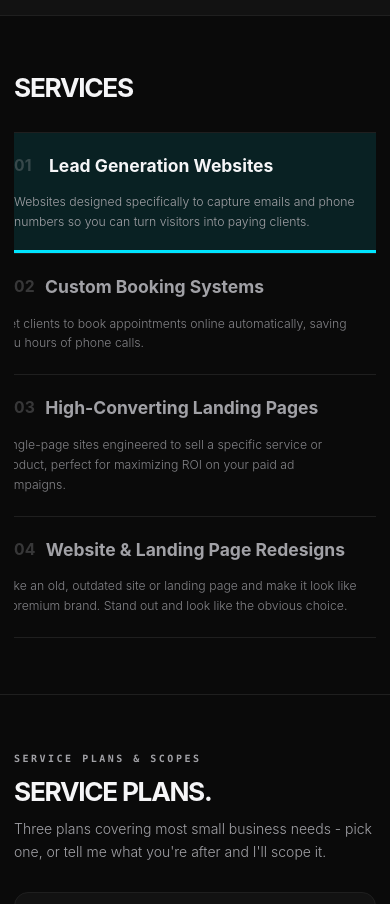
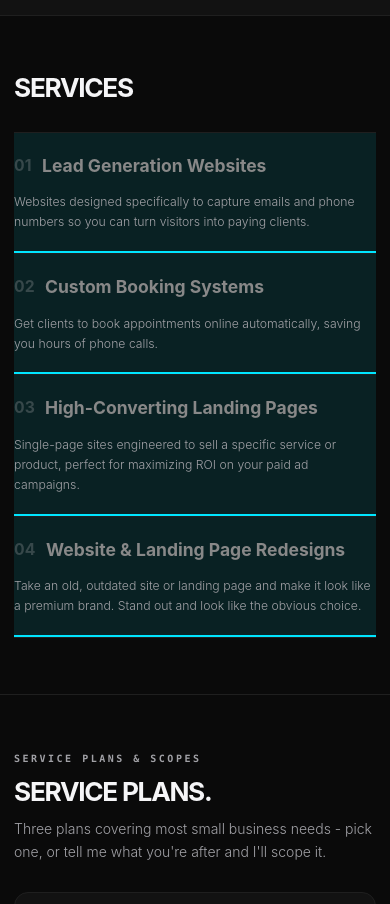
Before and after one commit to vasanthshettyy/AgenPort, a React (Vite) app: page / in a window 390 px wide. Shown: the part 4020-4924 px from the top of the page. Built offline with nearby package versions, Linux system fonts and the light colour scheme.

Commit message:
refactor(services): rewrite hover to pure GSAP left-to-right fill animation

```diff
--- a/src/components/ServicesSection.jsx
+++ b/src/components/ServicesSection.jsx
@@ -1,4 +1,4 @@
-import { useState, useEffect, useRef } from 'react';
+import { useEffect, useRef } from 'react';
 import { services } from '../data/services';
 import gsap from 'gsap';
 import { ScrollTrigger } from 'gsap/ScrollTrigger';
@@ -6,58 +6,161 @@ import { ScrollTrigger } from 'gsap/ScrollTrigger';
 gsap.registerPlugin(ScrollTrigger);
 
 const ServicesSection = () => {
-  const [active, setActive] = useState(0);
   const sectionRef = useRef(null);
-  const serviceItemsRef = useRef([]);
-  const [isMobile, setIsMobile] = useState(false);
+  const itemRefs = useRef([]);
+  const fillRefs = useRef([]);
+  const lineRefs = useRef([]);
+  const titleRefs = useRef([]);
+  const descRefs = useRef([]);
 
   useEffect(() => {
-    const checkMobile = () => setIsMobile(window.innerWidth < 1024);
-    checkMobile();
-    window.addEventListener('resize', checkMobile);
-    return () => window.removeEventListener('resize', checkMobile);
-  }, []);
+    const ctx = gsap.context(() => {
+      // ─── Scroll entrance animations ─────────────────────────────────
+      itemRefs.current.forEach((item) => {
+        if (!item) return;
+        gsap.fromTo(
+          item,
+          { opacity: 0, y: 40 },
+          {
+            opacity: 1,
+            y: 0,
+            duration: 1,
+            ease: 'power3.out',
+            scrollTrigger: {
+              trigger: item,
+              start: 'top 88%',
+            },
+          }
+        );
+      });
 
-  useEffect(() => {
-    if (!isMobile) return;
-
-    const ctx = gsap.context(() => {
-      serviceItemsRef.current.forEach((item, index) => {
+      // ─── Hover / touch: left-to-right fill ──────────────────────────
+      itemRefs.current.forEach((item, i) => {
         if (!item) return;
 
+        const fill  = fillRefs.current[i];
+        const line  = lineRefs.current[i];
+        const title = titleRefs.current[i];
+        const desc  = descRefs.current[i];
+
+        // Start state — fill hidden at scaleX 0 from left
+        gsap.set(fill, { scaleX: 0, transformOrigin: 'left center' });
+        gsap.set(line, { scaleX: 0, transformOrigin: 'left center' });
+
+        const enter = () => {
+          gsap.to(fill, {
+            scaleX: 1,
+            duration: 0.6,
+            ease: 'power2.out',
+          });
+          gsap.to(line, {
+            scaleX: 1,
+            duration: 0.5,
+            ease: 'power2.out',
+            delay: 0.05,
+          });
+          gsap.to(title, {
+            color: 'var(--color-content-primary, #fff)',
+            x: 8,
+            duration: 0.5,
+            ease: 'power2.out',
+          });
+          gsap.to(desc, {
+            opacity: 1,
+            x: 0,
+            duration: 0.5,
+            ease: 'power2.out',
+          });
+        };
+
+        const leave = () => {
+          gsap.to(fill, {
+            scaleX: 0,
+            duration: 0.5,
+            ease: 'power2.inOut',
+          });
+          gsap.to(line, {
+            scaleX: 0,
+            duration: 0.4,
+            ease: 'power2.inOut',
+          });
+          gsap.to(title, {
+            color: 'var(--color-content-secondary, #888)',
+            x: 0,
+            duration: 0.5,
+            ease: 'power2.inOut',
+          });
+          gsap.to(desc, {
+            opacity: 0,
+            x: -16,
+            duration: 0.4,
+            ease: 'power2.inOut',
+          });
+        };
+
+        item.addEventListener('mouseenter', enter);
+        item.addEventListener('mouseleave', leave);
+        item.addEventListener('touchstart', enter, { passive: true });
+
+        // Store cleanup refs
+        item._gsapEnter = enter;
+        item._gsapLeave = leave;
+      });
+
+      // ─── Mobile: scroll-based activation ────────────────────────────
+      itemRefs.current.forEach((item, i) => {
+        if (!item) return;
         ScrollTrigger.create({
           trigger: item,
           start: 'top 60%',
           end: 'bottom 40%',
-          onEnter: () => setActive(index),
-          onEnterBack: () => setActive(index),
+          onEnter: () => {
+            if (window.innerWidth < 1024) {
+              gsap.to(fillRefs.current[i],  { scaleX: 1, duration: 0.6, ease: 'power2.out' });
+              gsap.to(lineRefs.current[i],  { scaleX: 1, duration: 0.5, ease: 'power2.out', delay: 0.05 });
+              gsap.to(titleRefs.current[i], { color: 'var(--color-content-primary, #fff)', x: 8, duration: 0.5, ease: 'power2.out' });
+              gsap.to(descRefs.current[i],  { opacity: 1, x: 0, duration: 0.5, ease: 'power2.out' });
+            }
+          },
+          onLeave: () => {
+            if (window.innerWidth < 1024) {
+              gsap.to(fillRefs.current[i],  { scaleX: 0, duration: 0.5, ease: 'power2.inOut' });
+              gsap.to(lineRefs.current[i],  { scaleX: 0, duration: 0.4, ease: 'power2.inOut' });
+              gsap.to(titleRefs.current[i], { color: 'var(--color-content-secondary, #888)', x: 0, duration: 0.5, ease: 'power2.inOut' });
+              gsap.to(descRefs.current[i],  { opacity: 0, x: -16, duration: 0.4, ease: 'power2.inOut' });
+            }
+          },
+          onEnterBack: () => {
+            if (window.innerWidth < 1024) {
+              gsap.to(fillRefs.current[i],  { scaleX: 1, duration: 0.6, ease: 'power2.out' });
+              gsap.to(lineRefs.current[i],  { scaleX: 1, duration: 0.5, ease: 'power2.out', delay: 0.05 });
+              gsap.to(titleRefs.current[i], { color: 'var(--color-content-primary, #fff)', x: 8, duration: 0.5, ease: 'power2.out' });
+              gsap.to(descRefs.current[i],  { opacity: 1, x: 0, duration: 0.5, ease: 'power2.out' });
+            }
+          },
+          onLeaveBack: () => {
+            if (window.innerWidth < 1024) {
+              gsap.to(fillRefs.current[i],  { scaleX: 0, duration: 0.5, ease: 'power2.inOut' });
+              gsap.to(lineRefs.current[i],  { scaleX: 0, duration: 0.4, ease: 'power2.inOut' });
+              gsap.to(titleRefs.current[i], { color: 'var(--color-content-secondary, #888)', x: 0, duration: 0.5, ease: 'power2.inOut' });
+              gsap.to(descRefs.current[i],  { opacity: 0, x: -16, duration: 0.4, ease: 'power2.inOut' });
+            }
+          },
         });
-
-        gsap.fromTo(
-          item,
-          { opacity: 0, y: 30 },
-          {
-            opacity: 1,
-            y: 0,
-            duration: 0.8,
-            ease: 'power3.out',
-            scrollTrigger: {
-              trigger: item,
-              start: 'top 85%',
-            }
-          }
-        );
       });
     }, sectionRef);
 
-    return () => ctx.revert();
-  }, [isMobile]);
-
-  const onMouseEnter = (index) => {
-    if (window.innerWidth >= 1024) {
-      setActive(index);
-    }
-  };
+    return () => {
+      // Remove event listeners
+      itemRefs.current.forEach((item) => {
+        if (!item) return;
+        if (item._gsapEnter) item.removeEventListener('mouseenter', item._gsapEnter);
+        if (item._gsapLeave) item.removeEventListener('mouseleave', item._gsapLeave);
+        if (item._gsapEnter) item.removeEventListener('touchstart', item._gsapEnter);
+      });
+      ctx.revert();
+    };
+  }, []);
 
   return (
     <section id="services" ref={sectionRef} className="py-16 sm:py-20 lg:py-64 px-4 sm:px-6 lg:px-20 bg-canvas overflow-hidden">
@@ -70,34 +173,47 @@ const ServicesSection = () => {
           {services.map((service, index) => (
             <div
               key={index}
-              ref={(el) => (serviceItemsRef.current[index] = el)}
-              onClick={() => setActive(index)}
-              onTouchStart={() => setActive(index)}
-              onMouseEnter={() => onMouseEnter(index)}
-              className={`group relative py-6 sm:py-8 lg:py-20 border-b border-canvas-border transition-all duration-1000 ease-[cubic-bezier(0.16,1,0.3,1)] cursor-pointer overflow-hidden active:bg-content-accent/10 ${
-                isMobile ? 'min-h-[120px]' : ''
-              }`}
+              ref={(el) => (itemRefs.current[index] = el)}
+              className="group relative py-6 sm:py-8 lg:py-20 border-b border-canvas-border cursor-pointer overflow-hidden"
             >
-              <div className={`absolute inset-0 bg-content-accent/10 origin-left transition-transform duration-700 ease-[cubic-bezier(0.16,1,0.3,1)] ${active === index ? 'scale-x-100' : 'scale-x-0'}`} />
+              {/* Left-to-right background fill — driven purely by GSAP */}
+              <div
+                ref={(el) => (fillRefs.current[index] = el)}
+                className="absolute inset-0 bg-content-accent/10 will-change-transform"
+                style={{ transform: 'scaleX(0)', transformOrigin: 'left center' }}
+              />
 
               <div className="relative z-10 flex flex-col lg:flex-row lg:items-center justify-between gap-4 lg:gap-20">
                 <div className="flex items-center gap-3 lg:gap-20">
-                  <span className="text-lg lg:text-2xl font-sans font-bold text-content-secondary/30 transition-colors duration-1000 ease-[cubic-bezier(0.16,1,0.3,1)]">
+                  <span className="text-lg lg:text-2xl font-sans font-bold text-content-secondary/30">
                     0{index + 1}
                   </span>
-                  <h3 className={`text-xl sm:text-2xl lg:text-7xl font-sans font-bold transition-all duration-1000 ease-[cubic-bezier(0.16,1,0.3,1)] ${active === index ? 'text-content-primary translate-x-2' : 'text-content-secondary translate-x-0'}`}>
+                  <h3
+                    ref={(el) => (titleRefs.current[index] = el)}
+                    className="text-xl sm:text-2xl lg:text-7xl font-sans font-bold will-change-transform"
+                    style={{ color: 'var(--color-content-secondary, #888)' }}
+                  >
                     {service.title}
                   </h3>
                 </div>
 
-                <div className={`max-w-md transition-all duration-1000 ease-[cubic-bezier(0.16,1,0.3,1)] ${active === index ? 'opacity-100 translate-x-0' : 'opacity-80 lg:opacity-0 -translate-x-4 lg:-translate-x-10'}`}>
+                <div
+                  ref={(el) => (descRefs.current[index] = el)}
+                  className="max-w-md will-change-transform"
+                  style={{ opacity: 0, transform: 'translateX(-16px)' }}
+                >
                   <p className="text-sm sm:text-base lg:text-2xl text-content-secondary font-light leading-relaxed">
                     {service.desc || service.description}
                   </p>
                 </div>
               </div>
 
-              <div className={`absolute bottom-0 left-0 h-1 bg-content-accent transition-all duration-1000 ease-[cubic-bezier(0.16,1,0.3,1)] ${active === index ? 'w-full' : 'w-0'}`} />
+              {/* Bottom accent line — also left-to-right via GSAP */}
+              <div
+                ref={(el) => (lineRefs.current[index] = el)}
+                className="absolute bottom-0 left-0 h-[2px] w-full bg-content-accent will-change-transform"
+                style={{ transform: 'scaleX(0)', transformOrigin: 'left center' }}
+              />
             </div>
           ))}
         </div>
```
